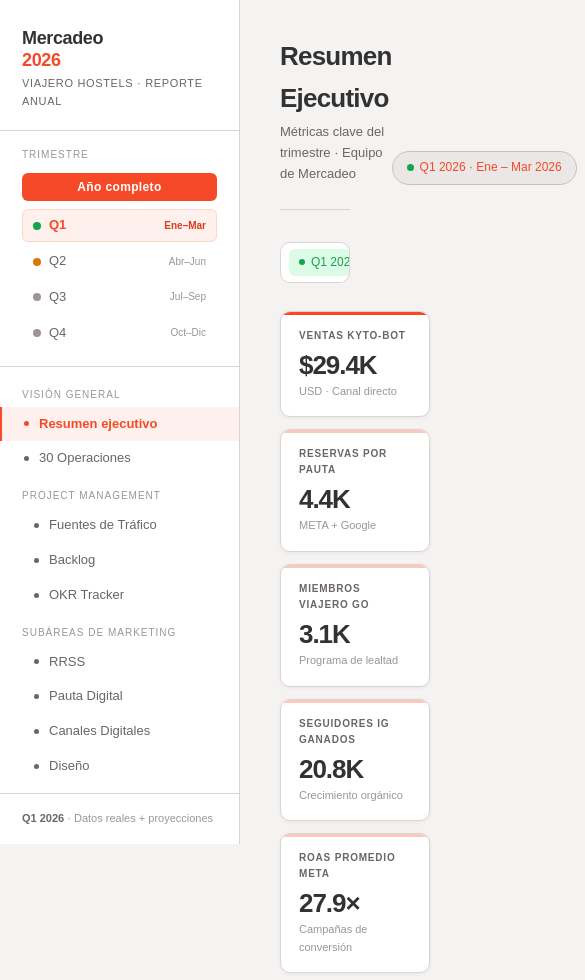
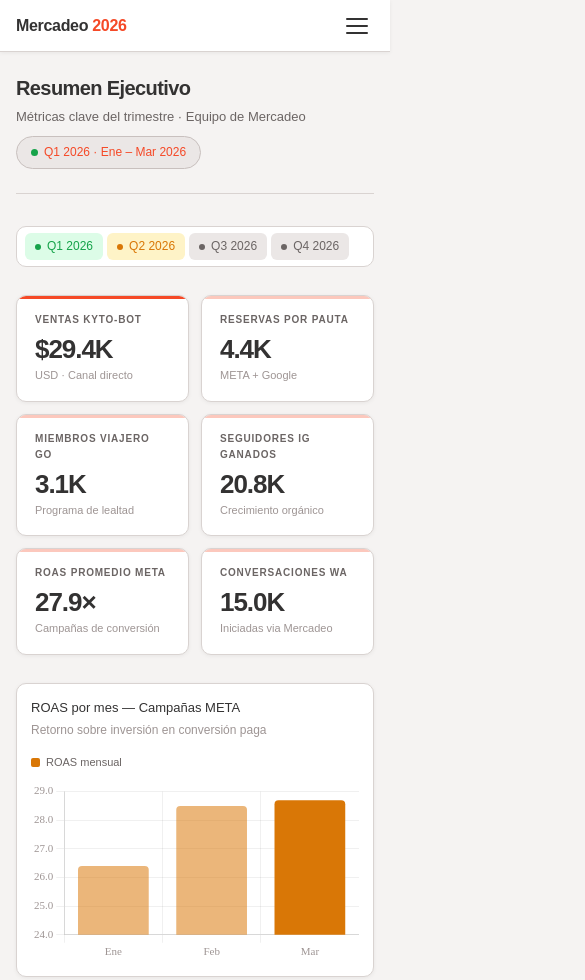
Before and after one commit to MarketingViajero/DashboardMercadeo2026, a plain HTML site: page index.html in a window 390 px wide. Shown: the top 980 px of the page, 585 px wide, since content can reach past the window. Drawn offline with nearby package versions, Linux system fonts and the light colour scheme; a web font is replaced by a local one.

Commit message:
Update index.html

```diff
--- a/index.html
+++ b/index.html
@@ -259,11 +259,120 @@ main{margin-left:var(--sidebar);flex:1;padding:36px 40px;max-width:calc(100vw -
 .world-map-wrap{position:relative;margin-bottom:20px}
 
 /* Number formatter helpers handled in JS */
+
+/* ── MOBILE RESPONSIVE ───────────────────────────────────────── */
+@media (max-width: 768px) {
+  :root { --sidebar: 0px; }
+
+  .sidebar {
+    transform: translateX(-100%);
+    transition: transform 0.28s cubic-bezier(0.4,0,0.2,1);
+    z-index: 200;
+    width: 280px;
+    box-shadow: none;
+  }
+  .sidebar.open {
+    transform: translateX(0);
+    box-shadow: 4px 0 24px rgba(0,0,0,0.15);
+  }
+  .sidebar-overlay {
+    display: none;
+    position: fixed;
+    inset: 0;
+    background: rgba(0,0,0,0.35);
+    z-index: 199;
+  }
+  .sidebar-overlay.open { display: block; }
+
+  .mob-topbar {
+    display: flex !important;
+    align-items: center;
+    justify-content: space-between;
+    position: fixed;
+    top: 0; left: 0; right: 0;
+    height: 52px;
+    background: var(--surface);
+    border-bottom: 1px solid var(--border);
+    padding: 0 16px;
+    z-index: 198;
+    box-shadow: 0 1px 4px rgba(0,0,0,0.06);
+  }
+  .mob-brand {
+    font-family: var(--font-head);
+    font-size: 16px;
+    font-weight: 700;
+    color: var(--text);
+    letter-spacing: -0.02em;
+  }
+  .mob-brand span { color: var(--accent); }
+  .mob-menu-btn {
+    background: none;
+    border: none;
+    cursor: pointer;
+    padding: 6px;
+    display: flex;
+    flex-direction: column;
+    gap: 5px;
+    border-radius: var(--rs);
+  }
+  .mob-menu-btn:hover { background: var(--surface2); }
+  .mob-menu-btn span {
+    display: block;
+    width: 22px;
+    height: 2px;
+    background: var(--text);
+    border-radius: 2px;
+    transition: all 0.2s;
+  }
+  .mob-menu-btn.open span:nth-child(1) { transform: translateY(7px) rotate(45deg); }
+  .mob-menu-btn.open span:nth-child(2) { opacity: 0; }
+  .mob-menu-btn.open span:nth-child(3) { transform: translateY(-7px) rotate(-45deg); }
+
+  main {
+    margin-left: 0 !important;
+    max-width: 100vw !important;
+    padding: 72px 16px 24px !important;
+  }
+
+  .two-col, .three-col { grid-template-columns: 1fr !important; }
+
+  .metrics-grid { grid-template-columns: repeat(2, 1fr) !important; }
+
+  .page-header { flex-direction: column; align-items: flex-start; gap: 8px; }
+
+  .page-title { font-size: 20px !important; }
+
+  .okr-global-card { flex-direction: column; }
+
+  .chart-card { padding: 14px 14px !important; }
+
+  .tbl { font-size: 11px; }
+
+  .q-selector { padding: 12px 14px; }
+
+  .sb-header { padding: 20px 16px 16px; }
+}
+@media (min-width: 769px) {
+  .mob-topbar { display: none !important; }
+  .sidebar-overlay { display: none !important; }
+}
+
 </style>
 </head>
 <body>
 
-<aside class="sidebar">
+<!-- Mobile overlay -->
+<div class="sidebar-overlay" id="sidebarOverlay" onclick="toggleSidebar()"></div>
+
+<!-- Mobile top bar -->
+<div class="mob-topbar">
+  <div class="mob-brand">Mercadeo <span>2026</span></div>
+  <button class="mob-menu-btn" id="mobMenuBtn" onclick="toggleSidebar()" aria-label="Menú">
+    <span></span><span></span><span></span>
+  </button>
+</div>
+
+<aside class="sidebar" id="sidebar">
   <div class="sb-header">
     <div class="sb-brand">Mercadeo<br><span>2026</span></div>
     <div class="sb-sub">Viajero Hostels · Reporte anual</div>
@@ -1271,6 +1380,7 @@ function showPage(id, el){
   document.getElementById('page-'+id).classList.add('active');
   if(el) el.classList.add('active');
   renderPage(id);
+  closeSidebarOnNav();
   // Auto-sync Sheet when opening OKR page for the first time
   if (id === 'okrs') {
     const app = document.getElementById('okr-app');
@@ -2485,6 +2595,27 @@ function renderOKRs(){
   updateOKRGlobal();
 }
 
+// ── MOBILE SIDEBAR ──────────────────────────────────────────────
+function toggleSidebar() {
+  const sb  = document.getElementById('sidebar');
+  const ov  = document.getElementById('sidebarOverlay');
+  const btn = document.getElementById('mobMenuBtn');
+  const open = sb.classList.toggle('open');
+  ov.classList.toggle('open', open);
+  btn.classList.toggle('open', open);
+}
+
+function closeSidebarOnNav() {
+  if (window.innerWidth <= 768) {
+    const sb  = document.getElementById('sidebar');
+    const ov  = document.getElementById('sidebarOverlay');
+    const btn = document.getElementById('mobMenuBtn');
+    sb.classList.remove('open');
+    ov.classList.remove('open');
+    btn.classList.remove('open');
+  }
+}
+
 // ── INIT ──────────────────────────────────────────────
 updateFooterLabel();
 renderResumen();
```
